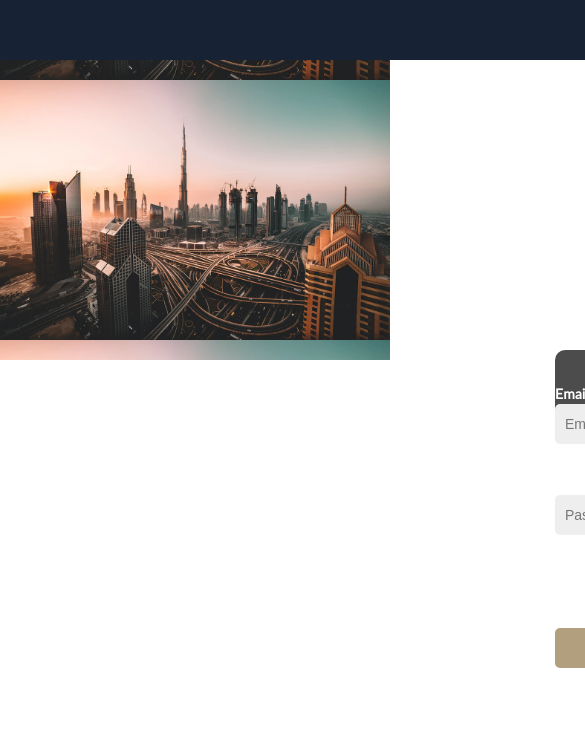
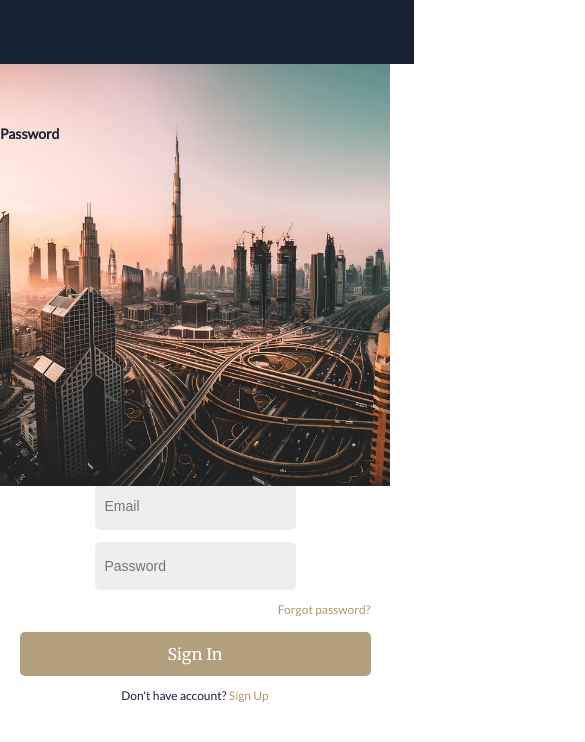
Before and after one commit to DariaDrob/deals-project, a React (Vite) app: page /login in a window 390 px wide. Shown: the top 742 px of the page, 585 px wide, since content can reach past the window. Built offline with nearby package versions, Linux system fonts and the light colour scheme.

Commit message:
Styles modified

```diff
--- a/styles.css
+++ b/styles.css
@@ -404,81 +404,90 @@ label[for="password"] {
     background-color: #218838;
 }
 
-@media (max-width: 768px) {
+@media (max-width: 767px) {
     body {
-        width: 100%;
-        min-height: 100vh;
+        min-width: unset;          /* убираем фикс 1440px */
         overflow-x: hidden;
     }
 
     .top-bar {
-        width: 100%;
-        height: 60px;
-        background-color: #172234;
-        position: fixed;
-        top: 0;
-        left: 0;
-        z-index: 10;
+        min-width: unset;
+        height: 64px;              /* ниже шапка */
+        position: fixed;           /* фикс сверху */
+        display: flex;
+        justify-content: space-between;
+        align-items: center;
+        padding: 0 12px;
     }
 
-    .signup-btn {
-        width: 80px;
-        height: 30px;
-        top: 15px;
-        left: 10px; /* Сдвигаем влево */
-        font-size: 12px;
+    .signup-btn,
+    .login-btn,
+    .signup-out-btn {
+        position: static;          /* убираем absolute */
+        width: auto;
+        height: 36px;
+        padding: 0 12px;
+        font-size: 14px;
+        margin-left: 8px;
     }
 
-    .signup-out-btn {
-        width: 80px;
-        height: 30px;
-        top: 15px;
-        left: 10px;
-        font-size: 12px;
+    /* Фон главной страницы */
+    .background {
+        min-width: unset;
+        width: 100%;
+        height: 100vh;             /* на весь экран */
+        top: 64px;                 /* ниже top-bar */
+        position: relative;
     }
 
-    .login-btn {
-        width: 80px;
-        height: 30px;
-        top: 15px;
-        left: 100px; /* Сдвигаем вправо */
-        font-size: 12px;
+    .overlay {
+        min-width: unset;
+        width: 100%;
+        height: 100%;
     }
 
-    .login {
-        width: 100%;
-        height: 300px;
-        top: 60px;
-        left: 0;
-        background-size: contain; /* Фиксирует под экран, без растяжения */
-        background-position: center;
+    .main-heading {
+        width: 90%;
+        left: 50%;
+        top: 30%;
+        transform: translateX(-50%);
+        font-size: 28px;           /* меньше шрифт */
+        text-align: center;
     }
 
-    .background {
-        width: 100%;
-        height: 300px;
-        top: 60px;
-        left: 0;
-        background-size: contain; /* Фиксирует под экран, без растяжения */
-        background-position: center;
+    .subtext {
+        width: 90%;
+        left: 50%;
+        top: 48%;
+        transform: translateX(-50%);
+        font-size: 16px;
+        text-align: center;
     }
 
+    .get-started-btn {
+        position: absolute;
+        bottom: 15%;
+        left: 50%;
+        transform: translateX(-50%);
+        width: 160px;
+        height: 44px;
+    }
+
+    /* Дилы */
     .deals-section {
-        padding: 10px;
-        margin-top: 400px;
-        width: 100%;
+        padding: 20px 16px;
+        margin-top: 0;
     }
 
     .deals-heading {
-        font-size: 20px;
-        margin-bottom: 15px;
+        font-size: 24px;
         text-align: center;
     }
 
     .deals-grid {
-        grid-template-columns: 1fr; /* Одна колонка */
-        gap: 10px;
-        width: 100%;
+        display: flex;
+        flex-direction: column; /* карточки друг под другом */
+        gap: 16px;
     }
 
     .picture1,
@@ -486,109 +495,68 @@ label[for="password"] {
     .picture3,
     .picture4 {
         width: 100%;
-        height: 200px;
+        height: 220px; /* меньше высота */
+        background-size: cover;
+        background-position: center;
     }
 
-    .overlay {
+    /* Тексты внутри картинок — чуть ниже и шрифт меньше */
+    .deals-grid > div > div > div {
+        font-size: 14px !important;
+        white-space: normal !important;
+    }
+
+    /* Логин / Регистрация */
+    .login {
         width: 100%;
-        height: 300px;
-        top: 60px;
+        height: 50vh; /* верхняя половина */
+        left: 0;
+        top: 64px;
+        position: relative;
+        background-size: cover;
+        background-position: center;
+    }
+
+    .right-side,
+    .login-container {
+        position: static;
+        width: 100%;
+        max-width: 90%;
+        margin: 0 auto;
+        top: 0;
         left: 0;
     }
 
-    .main-heading {
-        width: 90%;
-        height: auto;
-        top: 80px;
-        left: 5%;
-        font-size: 20px;
+    #email,
+    #password,
+    .sign-in-btn {
+        width: 100% !important;
+        position: static;
+        margin-top: 12px;
+    }
+
+    .forgot {
+        position: static;
+        text-align: right;
+        width: 100%;
+        margin-top: 8px;
+    }
+
+    .signup {
+        position: static;
+        width: 100%;
+        margin-top: 12px;
         text-align: center;
     }
 
-    .subtext {
-        width: 90%;
-        top: 120px;
-        left: 5%;
-        font-size: 12px;
+    .login-container h2 {
+        font-size: 22px;
         text-align: center;
     }
 
-    .get-started-btn {
-        width: 120px;
-        height: 35px;
-        top: 200px;
-        left: 50%;
-        transform: translateX(-50%);
-        font-size: 14px;
-    }
-
-    .login-container {
-        position: relative;
-        top: 0;
-        left: 0;
+    /* Forgot Password message box */
+    .message-box {
         width: 90%;
-        max-width: 300px;
-        margin: 350px auto 20px;
-        padding: 15px;
-        background: rgba(0, 0, 0, 0.7);
-        border-radius: 10px;
-        z-index: 3;
-    }
-
-    .login-container h2 {
-        font-size: 18px;
-        text-align: center;
-        color: #fff;
-    }
-
-    label[for="email"],
-    label[for="password"] {
-        margin-bottom: 5px;
-        color: #fff;
-        display: block;
-    }
-
-    #email,
-    #password {
-        width: 100%;
-        height: 40px;
-        margin-bottom: 10px;
-        padding: 10px;
-        border: none;
-        border-radius: 5px;
-        background-color: #eee;
-    }
-
-    .sign-in-btn {
-        width: 100%;
-        height: 40px;
-        font-size: 14px;
-    }
-
-    .forgot {
-        text-align: center;
-        margin-top: 10px;
-    }
-
-    .signup {
-        text-align: center;
-        margin-top: 10px;
-        color: #fff;
-    }
-
-    .right-side {
-        width: 100%;
-        height: 300px;
-        top: 60px;
-        left: 0;
-        background-size: contain;
-        background-position: center;
-    }
-
-    .message-box {
-        top: 70px;
-        width: 80%;
-        left: 10%;
-        text-align: center;
+        top: 100px;
     }
 }
```
